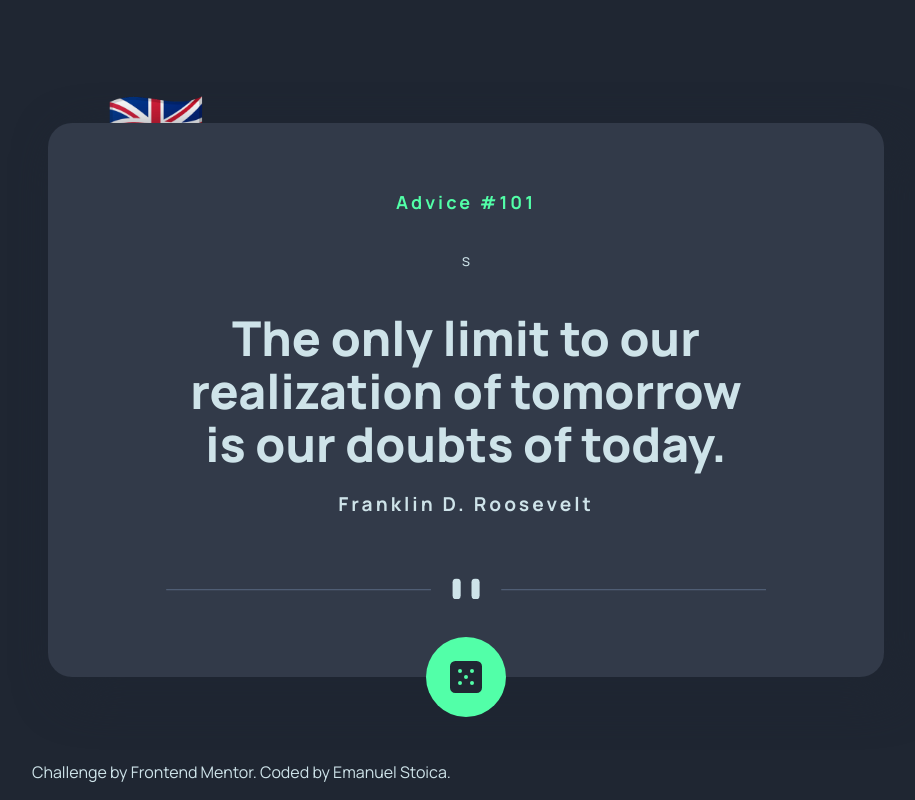
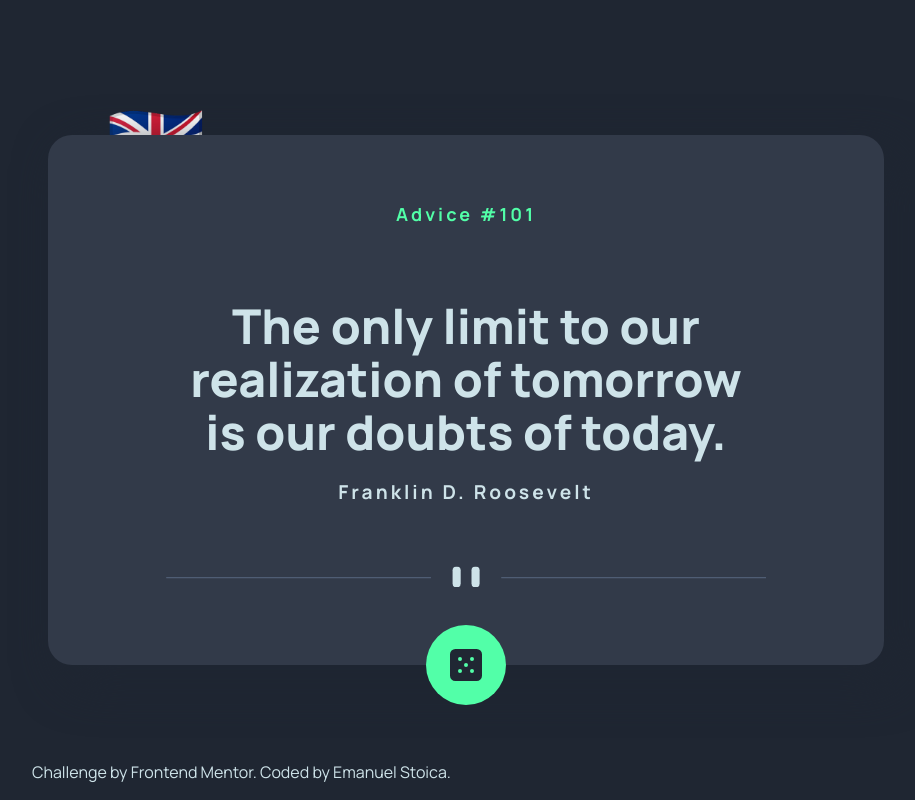
Before and after one commit to emstoica/advice-generator-app, a website built with Vite: page index.html in a window 1280 px wide. Shown: the whole page, without its empty margins (174-1089 px from the left). Built offline with nearby package versions, Linux system fonts and the light colour scheme.

Commit message:
Remove typo

```diff
--- a/index.html
+++ b/index.html
@@ -25,7 +25,7 @@
       </div>
       <div class="advice-card">
         <div class="advice-id"><p text-data="advice"></p></div>
-        <div id="quoteBox">s
+        <div id="quoteBox">
           <h2 text-data="quote"></h2>
           <p>Franklin D. Roosevelt</p>
         </div>
```
